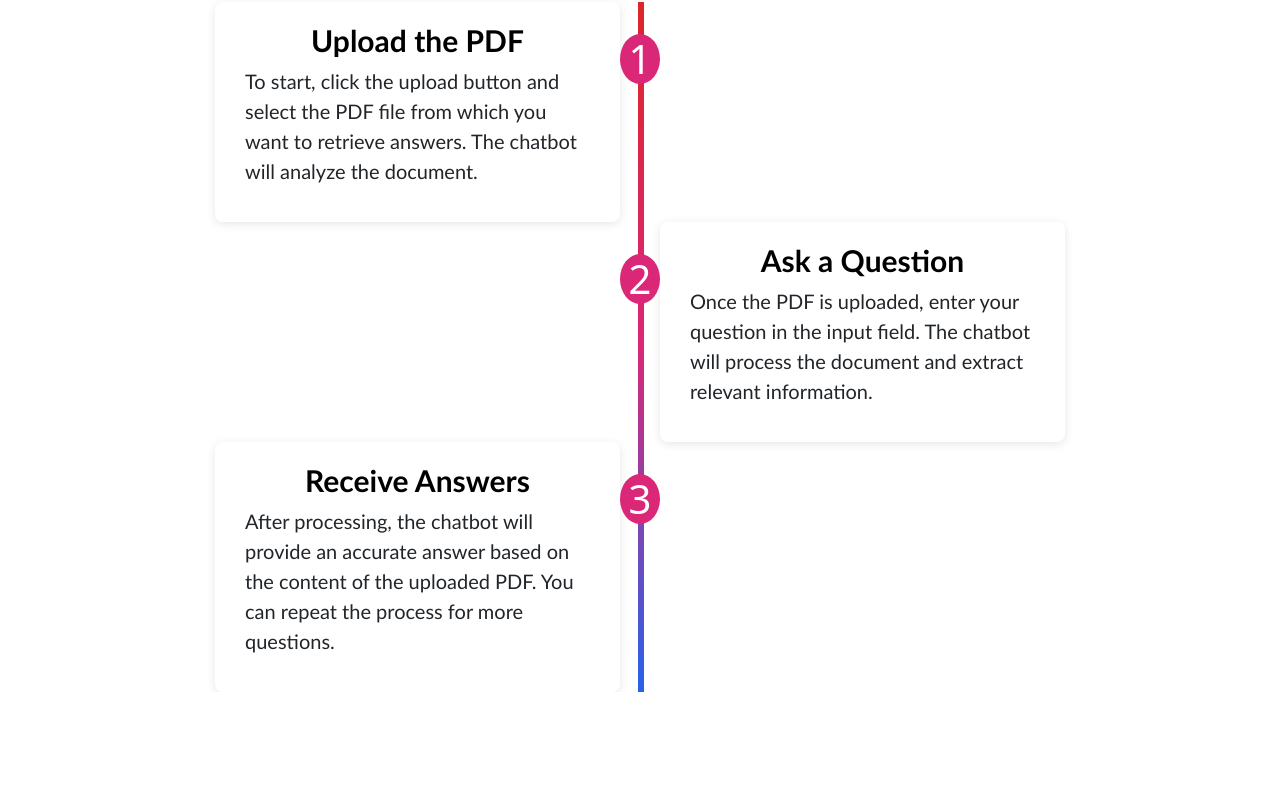
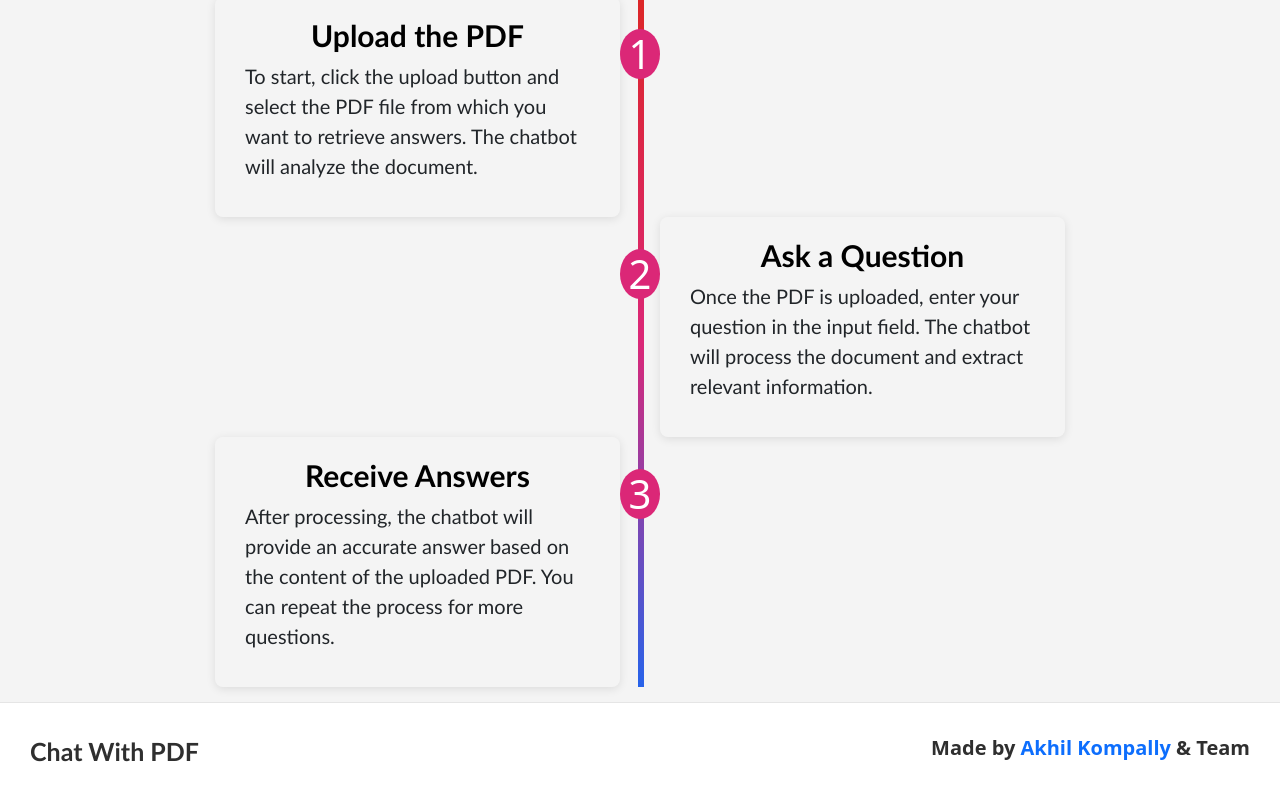
Before and after one commit to KompallyAkhil/ChatWithPDF, a React (Create React App) app in the folder frontend/: page / in a window 1280 px wide. Shown: the part 714-1514 px from the top of the page. Before the commit the page ends 1406 px from the top, so only its background shows below. Built offline with nearby package versions, Linux system fonts and the light colour scheme.

Commit message:
Added Footer Section

```diff
--- a/frontend/src/Pages/About.jsx
+++ b/frontend/src/Pages/About.jsx
@@ -1,5 +1,6 @@
 import "./About.css";
 import Details from "./Details.jsx";
+import Footer from "./Footer.jsx";
 
 const About = () => {
   return (
@@ -17,6 +18,7 @@ const About = () => {
         </div>
       </div>
       <Details />
+      <Footer/>
     </>
   );
 };
--- /dev/null
+++ b/frontend/src/Pages/Footer.css
@@ -0,0 +1,50 @@
+html{
+    font-size: 100%;
+}
+body{
+    font-family: acumin-pro, system-ui, sans-serif;
+    margin: 0;
+    display: grid;
+    grid-template-rows: auto 1fr auto;
+    font-size: 14px;
+    background-color: #f4f4f4;
+    align-items: start;
+    min-height: 100vh;
+}
+.footer {
+    display: flex;
+    flex-flow: row wrap;
+    justify-content: space-between;
+    flex-direction: row;
+    padding: 30px 30px 20px 30px;
+    color: #2f2f2f;
+    background-color: #fff;
+    border-top: 1px solid #e5e5e5;
+}
+.footer-heading{
+    font-size: 25px;
+    font-weight: bolder;
+    font-family:'Gill Sans', 'Gill Sans MT', Calibri, 'Trebuchet MS', sans-serif;
+    font-weight: 900;
+}
+.footer-subheading{
+    display: flex;
+    align-items: center;
+    justify-content: center;
+    flex-direction: column;
+}
+.footer-note{
+    font-size: 20px;
+    font-weight: bolder;
+}
+.footer-anchor{
+    text-decoration: none;
+}
+.footer-rights{
+    font-size: 15px;
+    font-weight:bolder;
+}
+.footer-developer{
+    font-size: 20px;
+    font-weight: 900;
+}
--- /dev/null
+++ b/frontend/src/Pages/Footer.jsx
@@ -0,0 +1,12 @@
+import "./Footer.css";
+const Footer = () => {
+    return (
+        <>
+            <footer class="footer">
+                <p className="footer-heading">Chat With PDF</p>
+                <p className="footer-developer">Made by <a className="footer-anchor" href="https://github.com/KompallyAkhil">Akhil Kompally</a> & Team</p>
+            </footer>
+        </>
+    )
+}
+export default Footer
--- a/frontend/src/Pages/Home.jsx
+++ b/frontend/src/Pages/Home.jsx
@@ -2,6 +2,7 @@ import home from "./Home.module.css";
 import { Link } from "react-router-dom";
 import Timeline from "./Timeline";
 import image from "./homeimage.webp"
+import Footer from "./Footer";
 const Home = () => {
     return (
         <>
@@ -29,6 +30,7 @@ const Home = () => {
                 <p className={home.timelineHeading}>How to use Our ChatBot ?</p>
                 <Timeline/>
             </div>
+            <Footer/>
         </>
     );
 };
--- a/frontend/src/Pages/Home.module.css
+++ b/frontend/src/Pages/Home.module.css
@@ -45,13 +45,11 @@
     cursor: pointer;
     color: white;
 }
-
 .imageContainer {
     flex: 0.9;
     display: flex;
     justify-content: center;
 }
-
 .image {
     width: 120%;
     height: 250px;
@@ -61,7 +59,7 @@
     justify-content: center;
     align-items: center;
     flex-direction: column;
-    gap: 20px;
+    padding: 15px;
 }
 .timelineHeading{
     font-size: 2.5rem;
--- a/frontend/src/Pages/Login.css
+++ b/frontend/src/Pages/Login.css
@@ -15,6 +15,7 @@
     width: 950px;
     margin: 0 auto;
     display: grid;
+    padding: 15px;
     gap: 15px;
     font-weight: bold;
 }
--- a/frontend/src/Pages/Login.jsx
+++ b/frontend/src/Pages/Login.jsx
@@ -3,6 +3,7 @@ import Form from 'react-bootstrap/Form';
 import "./Login.css"
 import { Link } from "react-router-dom"
 import { toast, ToastContainer } from "react-toastify";
+import Footer from "./Footer";
 const Login = () => {
     const [Login, setLogin] = useState({
         LoginUsername: "",
@@ -62,6 +63,7 @@ const Login = () => {
                     </div>
                 </div>
             </div>
+
         </>
     )
 }
--- a/frontend/src/Pages/RegisterForm.jsx
+++ b/frontend/src/Pages/RegisterForm.jsx
@@ -4,6 +4,7 @@ import { Button } from "react-bootstrap";
 import { Link } from "react-router-dom";
 import { useState } from "react";
 import { toast, ToastContainer } from "react-toastify";
+import Footer from "./Footer";
 const RegisterForm = () => {
   const [RegisterForm, setRegisterForm] = useState({
     RegisteredFullName: "",
@@ -155,6 +156,7 @@ const RegisterForm = () => {
           </div>
         </div>
       </div>
+      <Footer/>
     </>
   )
 }
```
